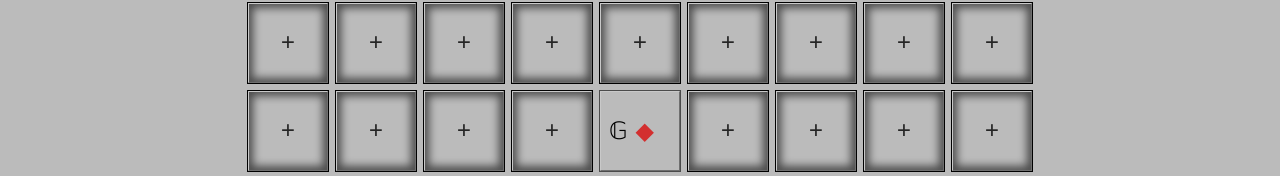
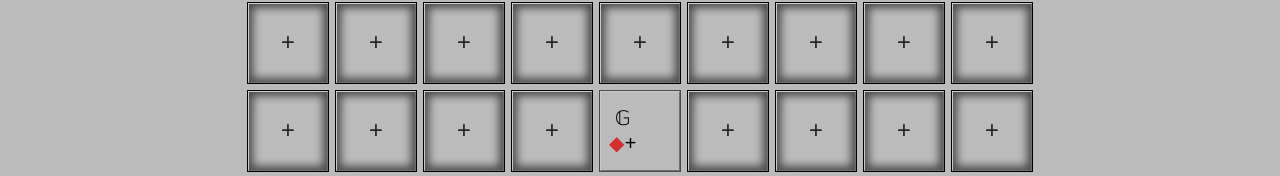
Before and after one commit to JackOE3/cogito-cosmos, a SvelteKit app: page /grid in a window 1280 px wide. Shown: the part 269-445 px from the top of the page. Built offline with nearby package versions, Linux system fonts and the light colour scheme.

Commit message:
added symbols for all cell types and effects

```diff
--- a/src/lib/components/tooltips/CellTooltip.svelte
+++ b/src/lib/components/tooltips/CellTooltip.svelte
@@ -63,6 +63,15 @@
                         1
                     )} XP/s
                 </li>
+            {:else if content.type === 'upgrade'}
+                <li>
+                    Count:
+                    {#if content.maxBuy}
+                        {content.count}/{content.maxBuy}
+                    {:else}
+                        {content.count}
+                    {/if}
+                </li>
             {/if}
             {#if 'effect' in content}
                 <li>{cellEffectDescription[content.effect.type]}</li>
@@ -91,7 +100,7 @@
 
 <style>
     .background {
-        min-width: 200px;
+        min-width: 280px;
         max-width: 280px;
     }
     ul {
--- a/src/lib/gamelogic/cell-effects.svelte.ts
+++ b/src/lib/gamelogic/cell-effects.svelte.ts
@@ -244,6 +244,15 @@ export const cellEffectDescription: Record<EffectType, string> = {
     boostUpgradeEffect: `Increases the potency of upgrades.`,
     increaseAreaOfEffect: `Increases the area of effect of other upgrades and derivative generators.`
 }
+export const cellEffectSymbols: Record<EffectType, string> = {
+    boostGeneratorGain: `+&ShortUpArrow;`,
+    boostGeneratorSpeed: `&#10227;&ShortUpArrow;`,
+    boostDerivativeGeneratorExpGain: `XP&ShortUpArrow;`,
+    decreaseDerivativeGeneratorExpRequirement: `XP&DownTeeArrow;`,
+    decreaseUpgradeCost: `&dollar;&DownTeeArrow;`,
+    boostUpgradeEffect: `&#x2747;&ShortUpArrow;`,
+    increaseAreaOfEffect: `&#x21F2;&#x2747;`
+}
 
 export function getTotalEffectValue(effect: CellEffect): string {
     if (!isDefined(effect.value.currentCumulative)) return 'currentCumulative is not defined'
--- a/src/routes/grid/+page.svelte
+++ b/src/routes/grid/+page.svelte
@@ -32,12 +32,7 @@
     import { Tween } from 'svelte/motion'
     import UpgradeCellComponent from '$lib/components/UpgradeCell.svelte'
     import { movable } from '$lib/gamelogic/movable.svelte'
-    import { applyCellEffects, applyEffect, getAllAffectedCells } from '$lib/gamelogic/cell-effects.svelte'
-
-    const unicodeChars = {
-        upwardsPairedArrows: '&#8648;',
-        clockwiseGappedCircleArrow: '&#10227;'
-    }
+    import { applyCellEffects, applyEffect, cellEffectSymbols, getAllAffectedCells } from '$lib/gamelogic/cell-effects.svelte'
 
     const center = Math.floor(N_ROWS / 2)
 
@@ -647,8 +642,9 @@
             data: generator,
             Component: CellTooltip
         })}>
-        <span style="font-size: 1.5rem; display: flex; gap: 0.5rem; justify-content: center;">
-            &#120126; {@html square[generator.gain.resource]}
+        <span class="cell-cover">
+            <span>&#120126;</span>
+            <span>{@html square[generator.gain.resource]}+</span>
         </span>
         {#if generator.active}
             <ProgBar
@@ -676,15 +672,9 @@
             data: generator,
             Component: CellTooltip
         })}>
-        <span style="font-size: 1.5rem; display: flex; gap: 0.5rem; justify-content: center;">
-            &#120126;
-            <span>
-                {#if generator.effect.type === 'boostGeneratorGain'}
-                    {@html unicodeChars.upwardsPairedArrows}
-                {:else if generator.effect.type === 'boostGeneratorSpeed'}
-                    {@html unicodeChars.clockwiseGappedCircleArrow}
-                {/if}
-            </span>
+        <span class="cell-cover">
+            <span>&part;&#120126;</span>
+            <span>{@html cellEffectSymbols[generator.effect.type]}</span>
         </span>
         {#if generator.active}
             <ProgBar
@@ -703,12 +693,10 @@
         {@const cell = cellGeneric as Cell & { content: UpgradeI }}
         <UpgradeCellComponent {cell} {disabledClick} class="full">
             <div class="flexCenter flexColumn">
-                <span style="font-size: 1.5rem; display: flex; gap: 0.5rem; justify-content: center;"> &#120140; </span>
-                {#if cell.content.maxBuy}
-                    ({cell.content.count}/{cell.content.maxBuy})
-                {:else}
-                    ({cell.content.count})
-                {/if}
+                <span class="cell-cover">
+                    <span>&#120140;</span>
+                    <span>{@html cellEffectSymbols[cell.content.effect.type]}</span>
+                </span>
             </div>
         </UpgradeCellComponent>
     {/if}
@@ -911,9 +899,12 @@
     .cell {
         background: var(--background-color);
     }
-    .cell-preview {
-        width: var(--cell-size);
-        height: var(--cell-size);
+    .cell-cover {
+        font-size: 1.25rem;
+        display: flex;
+        flex-direction: column;
+        gap: 0rem;
+        justify-content: center;
     }
 
     .cell-empty {
```
